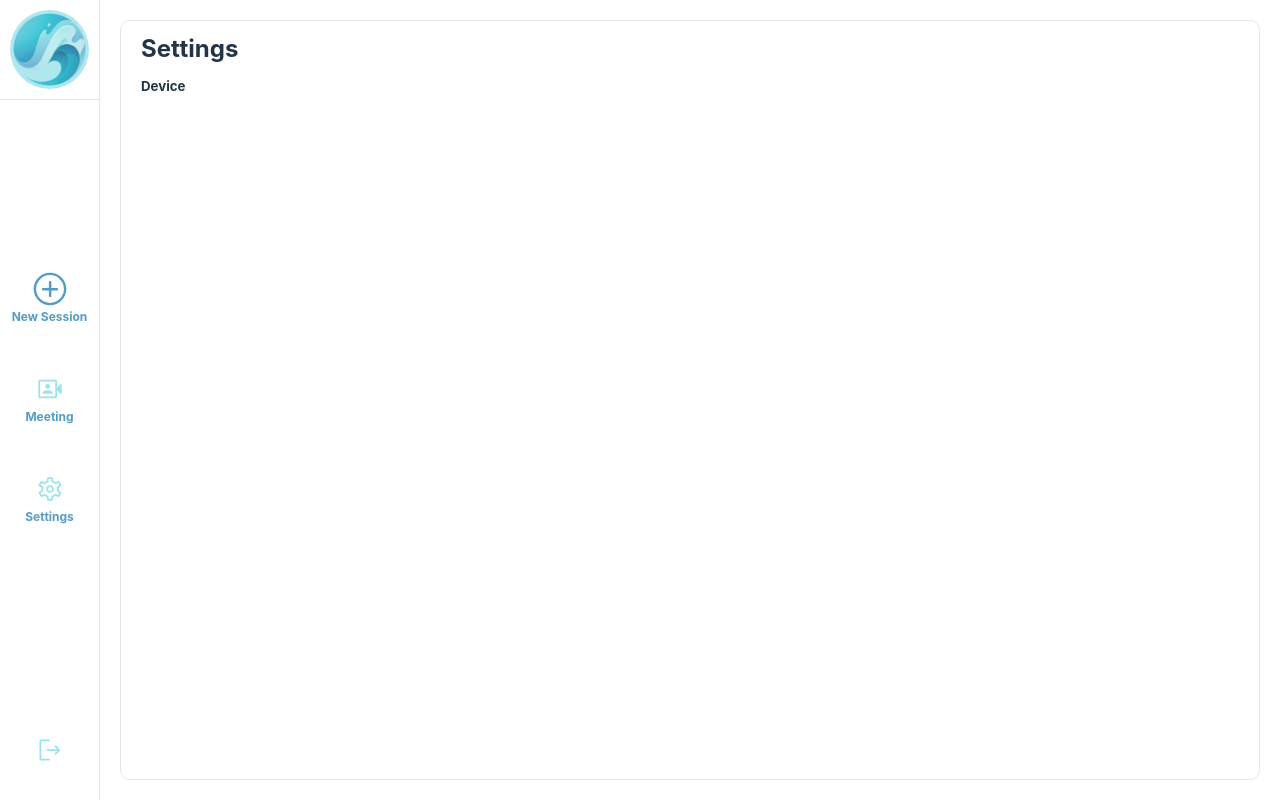
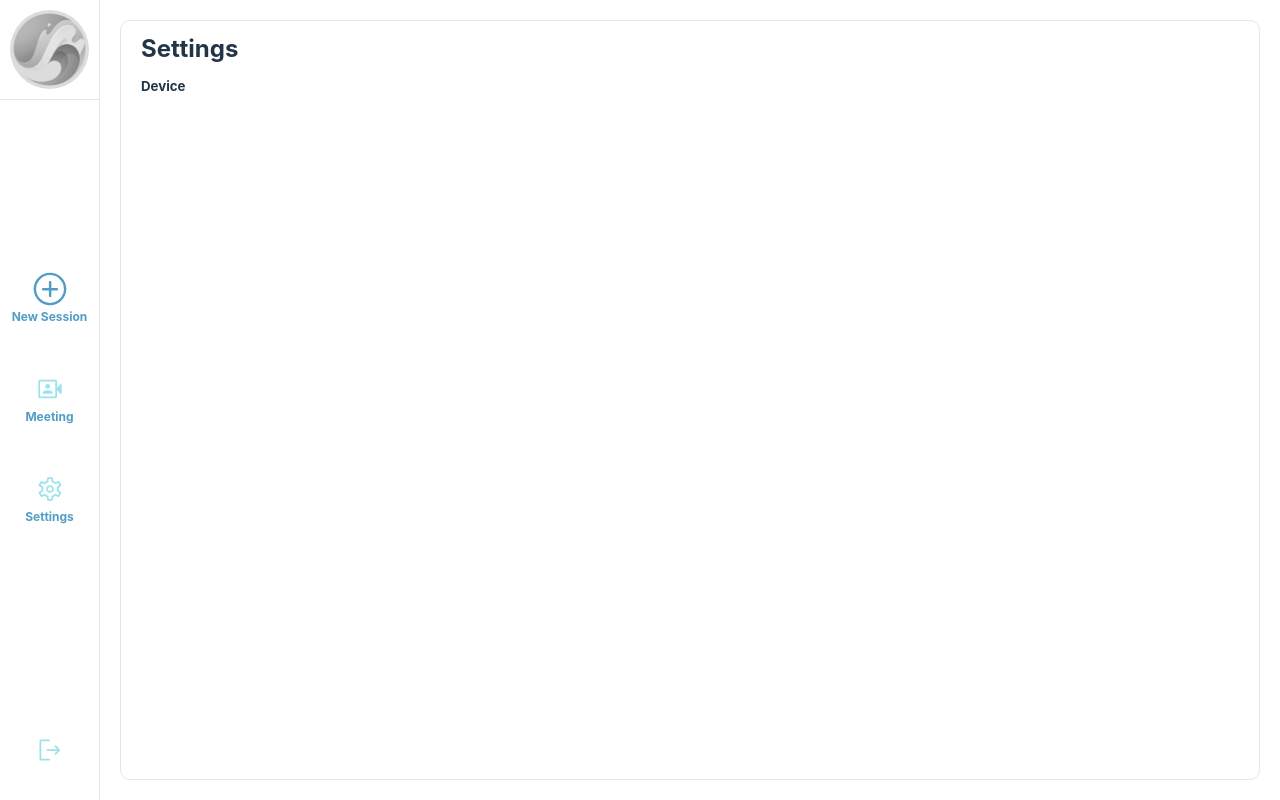
Before and after one commit to denizyesilirmak/wave-client, a React (Vite) app: page /settings in a window 1280 px wide. Built offline with nearby package versions, Linux system fonts and the light colour scheme; no server answers.

Commit message:
Add socket connected indicator to logo

```diff
--- a/src/components/online-users/styles.css
+++ b/src/components/online-users/styles.css
@@ -8,6 +8,7 @@
     overflow: hidden;
     transition: height 0.3s ease-in-out;
     transition-delay: 0.2s;
+    cursor: default;
 }
 
 .online-users .online-users-title {
--- a/src/components/sidebar/index.tsx
+++ b/src/components/sidebar/index.tsx
@@ -7,6 +7,7 @@ import { ReactComponent as Logout } from "@assets/icons/logout.svg";
 
 import { SIDEBAR_MENU } from "./constant";
 import { useNavigate } from "react-router-dom";
+import { useSocketConnected } from "@/store/app.store";
 
 type SidebarItem = {
   title: string;
@@ -18,6 +19,8 @@ const Sidebar: React.FC = () => {
   const [active, setActive] = React.useState(0);
   const navigate = useNavigate();
 
+  const socketConnected = useSocketConnected();
+
   const handleClick = (item: SidebarItem, index: number) => {
     setActive(index);
     navigate(item.link);
@@ -26,7 +29,11 @@ const Sidebar: React.FC = () => {
   return (
     <div className="sidebar-container">
       <div className="sidebar-header">
-        <img src={WaveLogo} alt="Wave Logo" className="sidebar-logo" />
+        <img
+          src={WaveLogo}
+          alt="Wave Logo"
+          className={`sidebar-logo ${socketConnected ? "active" : "passive"}`}
+        />
       </div>
       <div className="sidebar-content">
         {SIDEBAR_MENU.map((item, index) => (
--- a/src/components/sidebar/styles.css
+++ b/src/components/sidebar/styles.css
@@ -29,7 +29,14 @@
     display: flex;
     opacity: 0.8;
     transition: opacity 0.3s ease-in-out;
+}
 
+.sidebar-header .sidebar-logo.active {
+    opacity: 1;
+}
+
+.sidebar-header .sidebar-logo.passive {
+    filter: grayscale(100%);
 }
 
 .sidebar-header .sidebar-logo:hover {
@@ -84,7 +91,7 @@
     justify-content: center;
 }
 
-.sidebar-item-label{
+.sidebar-item-label {
     font-size: 12px;
     color: var(--secondary-color);
     margin-top: 5px;
--- a/src/services/socket.service.ts
+++ b/src/services/socket.service.ts
@@ -1,20 +1,24 @@
 import { io } from "socket.io-client";
-import { type SocketType } from "./socket.types";
-import { MOCK_USERS } from "../mocks/users";
-import { setOnlineUsers } from "../store/onlineUsersStore";
+
+import { type SocketType } from "./socket.service.types";
+
+import { MOCK_USERS } from "@mocks/users";
+import { setOnlineUsers } from "@store/onlineUsersStore";
+import { useAppStore } from "@/store/app.store";
 
 class SocketService {
   socket: SocketType;
 
   constructor() {
-    const randomUser = MOCK_USERS[Math.floor(Math.random() * MOCK_USERS.length)];
+    const randomUser =
+      MOCK_USERS[Math.floor(Math.random() * MOCK_USERS.length)];
 
     this.socket = io("http://localhost:1133", {
       transports: ["websocket"],
       autoConnect: false,
       reconnection: true,
-      reconnectionDelay: 500,
-      reconnectionAttempts: 10,
+      reconnectionDelay: 1500,
+      reconnectionAttempts: 3,
       forceNew: true,
       timeout: 10000,
       query: {
@@ -24,14 +28,16 @@ class SocketService {
 
     this.socket.on("connect", () => {
       console.log("Socket connected");
+      useAppStore.getState().setSocketConnected(true);
     });
 
     this.socket.on("disconnect", () => {
       console.log("Socket disconnected");
+      useAppStore.getState().setSocketConnected(false);
     });
 
     this.socket.on("connect_error", (error) => {
-      console.log("Socket connect error", error);
+      return;
     });
 
     this.socket.on("online-users", (data) => {
--- /dev/null
+++ b/src/store/app.store.ts
@@ -0,0 +1,14 @@
+import { create } from "zustand";
+
+interface IAppStore {
+  socketConnected: boolean;
+  setSocketConnected: (socketConnected: boolean) => void;
+}
+
+export const useAppStore = create<IAppStore>((set) => ({
+  socketConnected: false,
+  setSocketConnected: (socketConnected) => set({ socketConnected }),
+}));
+
+export const useSocketConnected = () =>
+  useAppStore((state) => state.socketConnected);
--- a/src/utils/color-generator.ts
+++ b/src/utils/color-generator.ts
@@ -12,6 +12,7 @@ export const colors = [
   "lime",
 ];
 
+// This function is used to generate a random color for each user
 export const colorGenerator = (str: string) => {
   let hash = 0;
   for (let i = 0; i < str.length; i++) {
```
Also changed, not shown: src/services/socket.service.types.ts (renamed from src/services/socket.types.ts).
